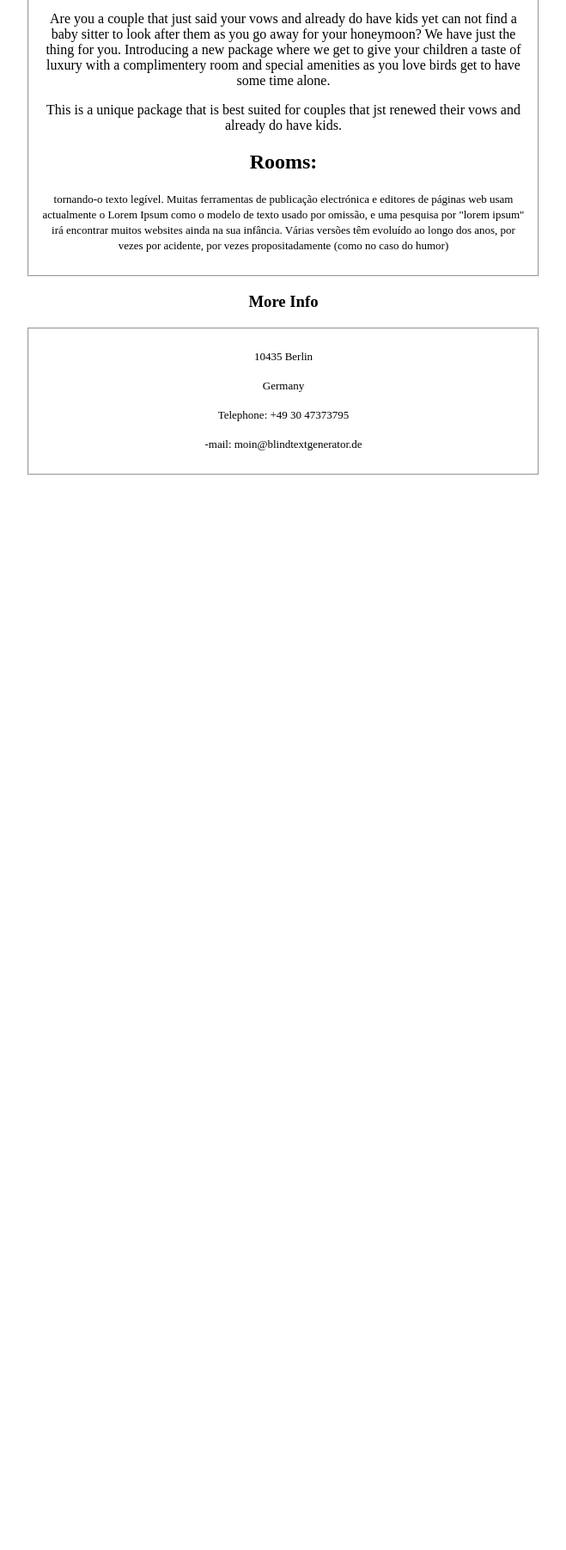
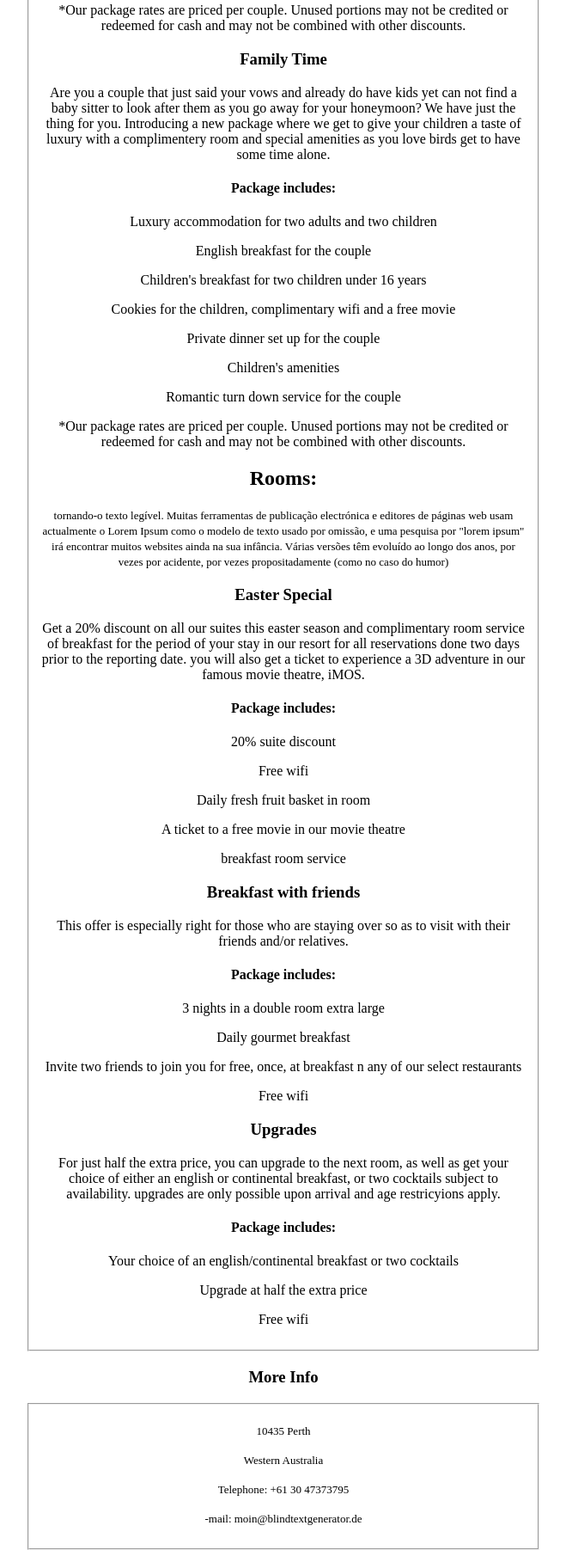
Before and after one commit to ArvidQuarshie/moringasunrise, a plain HTML site: page offers.html in a window 1280 px wide. Shown: the part 985-2788 px from the top of the page at 86% size, without its empty margins (410-1069 px from the left). Before the commit the page ends 1538 px from the top, so only its background shows below. Drawn offline with Linux system fonts and the light colour scheme; files that its build step writes are made by us from their sources; files whose address does not match are found by name.

Commit message:
added room offers

```diff
--- a/offers.html
+++ b/offers.html
@@ -51,12 +51,43 @@
              <p>One snorkel trip per person</p>
              <p>A half day backcountry fishing trip</p>
              <p>One sunset sail</p>
+             <p>Free wifi available</p>
+             <p>*Our package rates are priced per couple. Unused portions may not be credited or redeemed for cash and may not be combined with other discounts.</p>
              <h3>Family Time</h3>
              <p>Are you a couple that just said your vows and already do have kids yet can not find a baby sitter to look after them as you go away for your honeymoon? We have just the thing for you. Introducing a new package where we get to give your children a taste of luxury with a complimentery room and special amenities as you love birds get to have some time alone.</p>
-             <p>This is a unique package that is best suited for couples that jst renewed their vows and already do have kids.</p>
+             <p><h4>Package includes:</h4></p>
+            <p>Luxury accommodation for two adults and two children</p>
+            <p>English breakfast for the couple</p>
+            <p>Children's breakfast for two children under 16 years</p>
+            <p>Cookies for the children, complimentary wifi and a free movie</p>
+            <p>Private dinner set up for the couple</p>
+            <p>Children's amenities</p>
+            <p>Romantic turn down service for the couple</p>
+            <p>*Our package rates are priced per couple. Unused portions may not be credited or redeemed for cash and may not be combined with other discounts.</p>
 				<p> <h2>Rooms:</h2>
-				<p><font size="2">tornando-o texto legível. Muitas ferramentas de publicação electrónica e editores de páginas web usam actualmente o Lorem Ipsum como o modelo de texto usado por omissão, e uma pesquisa por "lorem ipsum" irá encontrar muitos websites ainda na sua infância. Várias versões têm evoluído ao longo dos anos, por vezes por acidente, por vezes propositadamente (como no caso do humor)</font
->
+				<p><font size="2">tornando-o texto legível. Muitas ferramentas de publicação electrónica e editores de páginas web usam actualmente o Lorem Ipsum como o modelo de texto usado por omissão, e uma pesquisa por "lorem ipsum" irá encontrar muitos websites ainda na sua infância. Várias versões têm evoluído ao longo dos anos, por vezes por acidente, por vezes propositadamente (como no caso do humor)</font>
+                    <h3>Easter Special</h3>
+            <p>Get a 20% discount on all our suites this easter season and complimentary room service of breakfast for the period of your stay in our resort for all reservations done two days prior to the reporting date. you will also get a ticket to experience a 3D adventure in our famous movie theatre, iMOS. </p>
+            <p><h4>Package includes:</h4></p>
+        <p>20% suite discount</p>
+        <p>Free wifi</p>
+        <p>Daily fresh fruit basket in room</p>
+        <p>A ticket to a free movie in our movie theatre</p>
+        <p>breakfast room service</p>
+            <h3>Breakfast with friends</h3>
+            <p>This offer is especially right for those who are staying over so as to visit with their friends and/or relatives.</p>
+            <p><h4>Package includes:</h4></p>
+        <p>3 nights in a double room extra large</p>
+        <p>Daily gourmet breakfast</p>
+        <p>Invite two friends to join you for free, once, at breakfast n any of our select restaurants</p>
+        <p>Free wifi</p>
+        <h3>Upgrades</h3>
+        <p>For just half the extra price, you can upgrade to the next room, as well as get your choice of either an english or continental breakfast, or two cocktails subject to availability. upgrades are only possible upon arrival and age restricyions apply. </p>
+        <p><h4>Package includes:</h4></p>
+    <p>Your choice of an english/continental breakfast or two cocktails</p>
+    <p>Upgrade at half the extra price </p>
+    <p>Free wifi</p>
+
 
 				</fieldset>
 
@@ -65,9 +96,9 @@
 
 			 <legend> <h3> More Info </h3></legend>
 			 <fieldset>
-		     <p><font size="2">10435 Berlin
-             <p>Germany
-             <p>Telephone: +49 30 47373795
+		     <p><font size="2">10435 Perth
+             <p>Western Australia
+             <p>Telephone: +61 30 47373795
              <p>-mail: moin@blindtextgenerator.de
                  </font>
 			 </fieldset>
```
